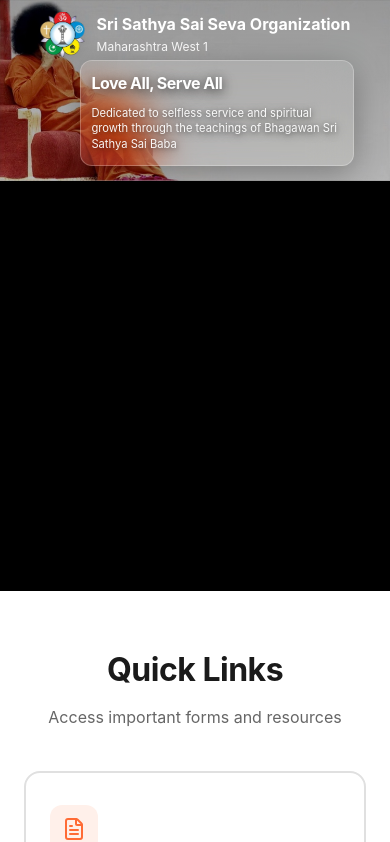
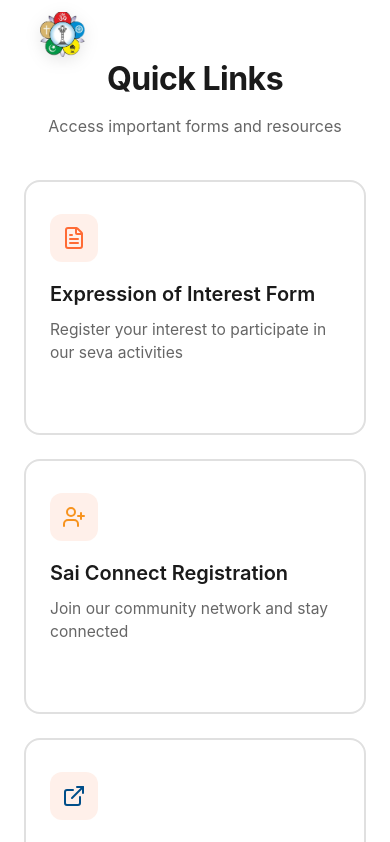
Before and after one commit to aman0-007/stemp4, a React (Vite) app: page / in a window 390 px wide. Shown: the top 842 px of the page. Built offline with nearby package versions, Linux system fonts and the light colour scheme.

Commit message:
first commit

```diff
--- a/src/components/Hero.css
+++ b/src/components/Hero.css
@@ -107,16 +107,12 @@
 
 @media (max-width: 768px) {
   .hero {
-    min-height: 70vh;
+    min-height: auto;
     height: auto;
-    padding: 60px 0 30px;
+    padding: 0;
     justify-content: flex-start;
     align-items: flex-start;
-    background-attachment: scroll;
-    background-size: contain;
-    background-position: center top;
-    background-repeat: no-repeat;
-    background-color: #000;
+    background: none;
   }
 
   .hero::before {
@@ -124,12 +120,17 @@
   }
 
   .hero-image {
-    display: none;
+    display: block;
+    width: 100%;
+    height: auto;
   }
 
   .hero-content {
-    margin-left: auto;
-    margin-right: 12px;
+    position: absolute;
+    top: 12px;
+    right: 12px;
+    left: auto;
+    margin: 0;
     max-width: none;
     width: 80%;
     align-items: flex-start;
```
